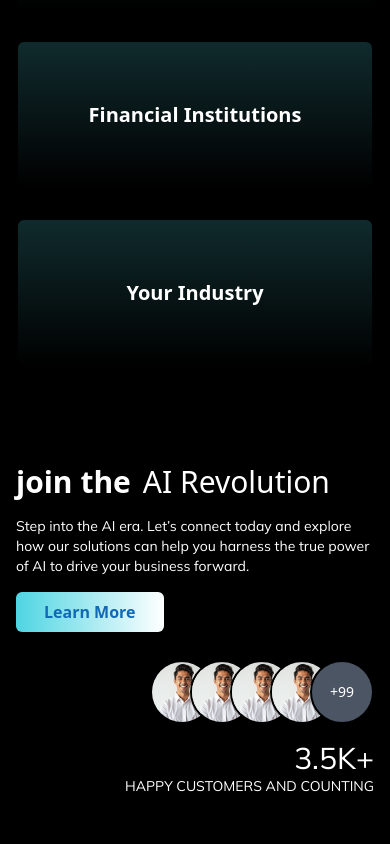
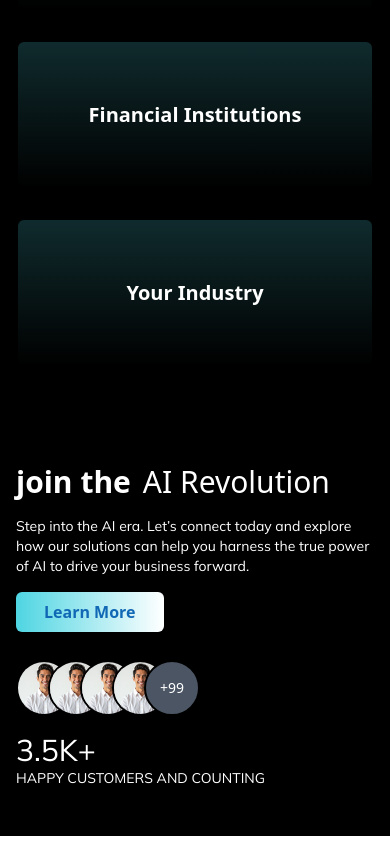
Before and after one commit to vernoxy2/Vernoxy-Media, a React (Vite) app: page / in a window 390 px wide. Shown: the part 5499-6343 px from the top of the page. Built offline with nearby package versions, Linux system fonts and the light colour scheme.

Commit message:
on 16/09

```diff
--- a/src/Pages/Home/Sections/AIRevolution.jsx
+++ b/src/Pages/Home/Sections/AIRevolution.jsx
@@ -30,24 +30,24 @@ const AIRevolution = () => {
         </div>
 
         {/* Right column */}
-        <div className="text-right space-y-4">
+        <div className="md:text-right space-y-4">
           {/* Avatars */}
-          <div className="flex justify-end -space-x-6">
+          <div className="flex md:justify-end -space-x-6">
             {avatars.map((avatar) => (
               <img
                 key={avatar.id}
-                className="w-16 h-16 rounded-full border-2 border-black"
+                className="w-14 h-14 rounded-full border-2 border-black"
                 src={avatar.src}
                 alt={avatar.alt}
               />
             ))}
-            <span className="w-16 h-16 flex items-center justify-center rounded-full bg-gray-600 text-white text-sm border-2 border-black">
+            <span className="w-14 h-14 flex items-center justify-center rounded-full bg-gray-600 text-white text-sm border-2 border-black">
               +99
             </span>
           </div>
 
           {/* Stats */}
-          <div className="text-right uppercase">
+          <div className="text-start md:text-right uppercase">
             <p className="text-3xl">3.5k+</p>
             <p>Happy Customers and counting</p>
           </div>
```
Also changed, not shown: src/Pages/Home/Sections/Review.jsx (+7 -2 lines).
